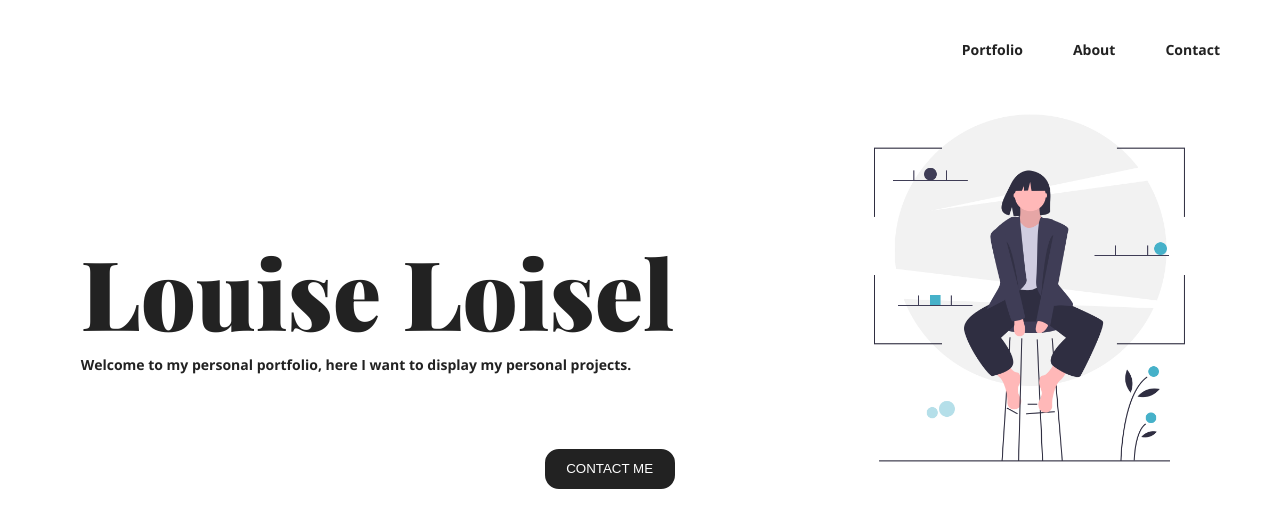
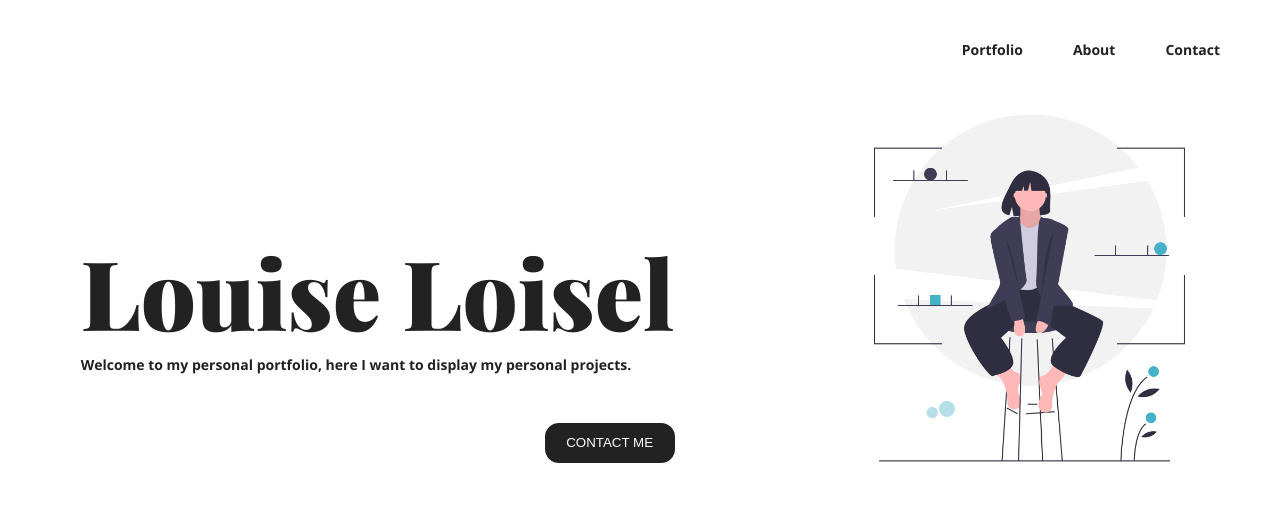
Before and after one commit to louise-loisel/my-portfolio, a React (Create React App) app: page / in a window 1280 px wide. Shown: the top 528 px of the page. Built offline with nearby package versions, Linux system fonts and the light colour scheme.

Commit message:
button style

```diff
--- a/src/components/button/Button.css
+++ b/src/components/button/Button.css
@@ -25,7 +25,7 @@
     border: 2px solid var(--primary);
     height: 40px;
     text-align: center;
-    margin-bottom: 2.65%;
+    margin-bottom: 7%;
 }
 .btn--secondary {
   display: flex;
```
